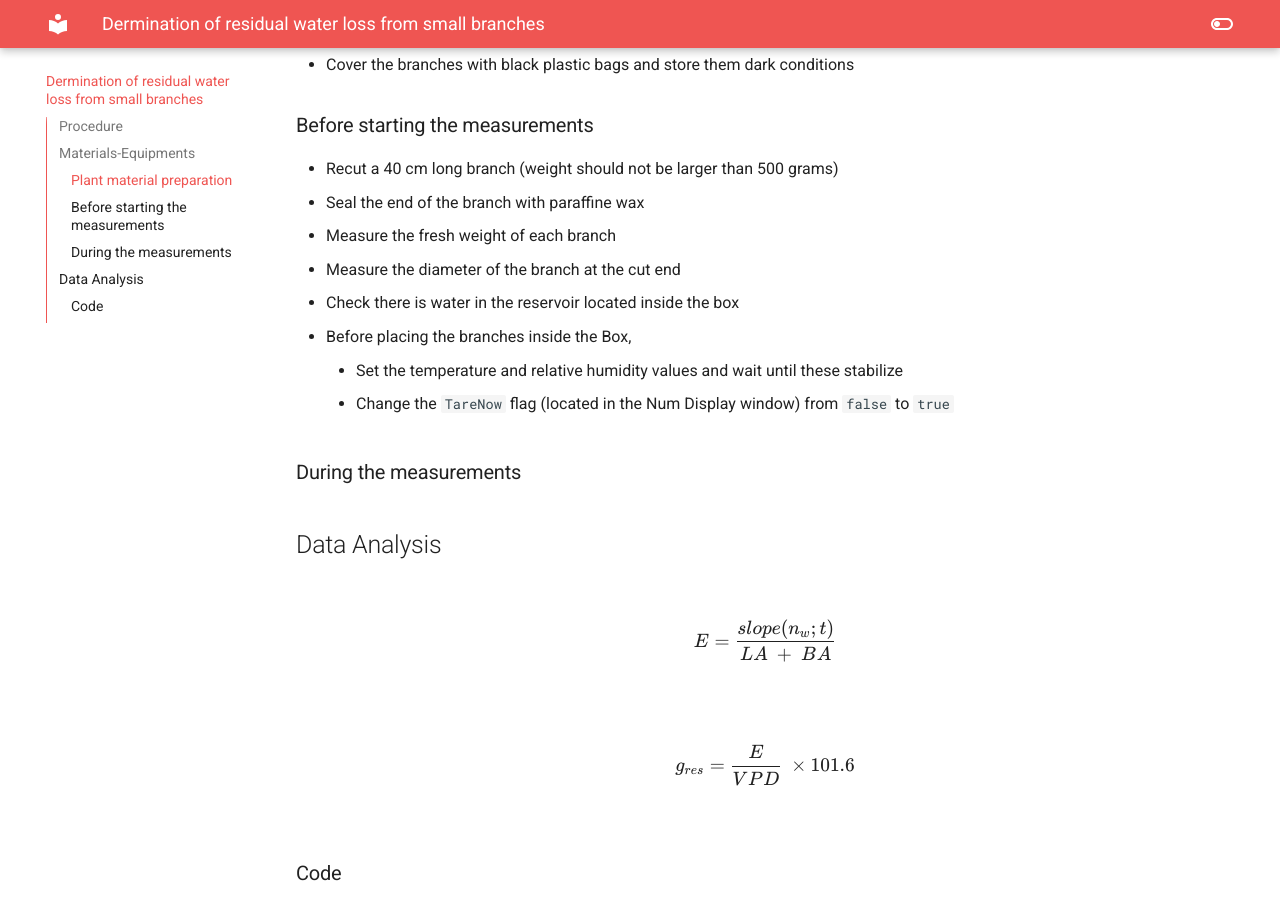
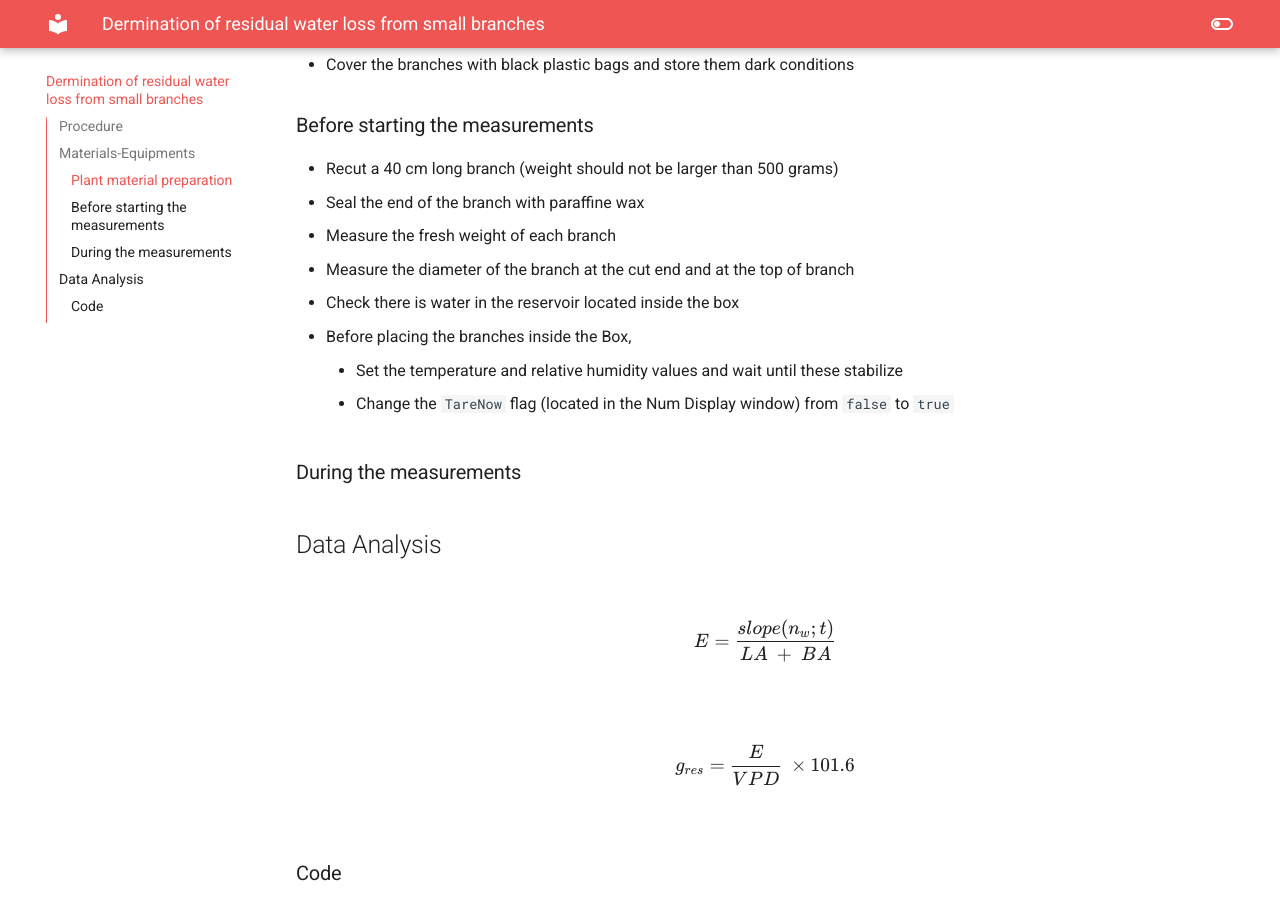
Before and after one commit to ecamo19/droughtbox_documentation, an MkDocs documentation site: the page built from docs/3_test_experiment_1.md, in a window 1280 px wide and 900 px high, scrolled down 672 px. Built offline with MkDocs 1.6.1 and Material for MkDocs 9.7.7, drawn with Linux system fonts in a browser that asks for light colours.

Commit message:
vault backup: 2023-10-17 15:59:38

```diff
--- a/docs/3_test_experiment_1.md
+++ b/docs/3_test_experiment_1.md
@@ -25,7 +25,7 @@ This protocol describes how to measure g<sub>res</sub> under __constant temperat
 + Recut a 40 cm long branch (weight should not be larger than 500 grams)
 + Seal the end of the branch with paraffine wax
 + Measure the fresh weight of each branch
-+ Measure the diameter of the branch at the cut end
++ Measure the diameter of the branch at the cut end and at the top of branch
 + Check there is water in the reservoir located inside the box
 + Before placing the branches inside the Box,
 	+ Set the temperature and relative humidity values and wait until these stabilize
```
